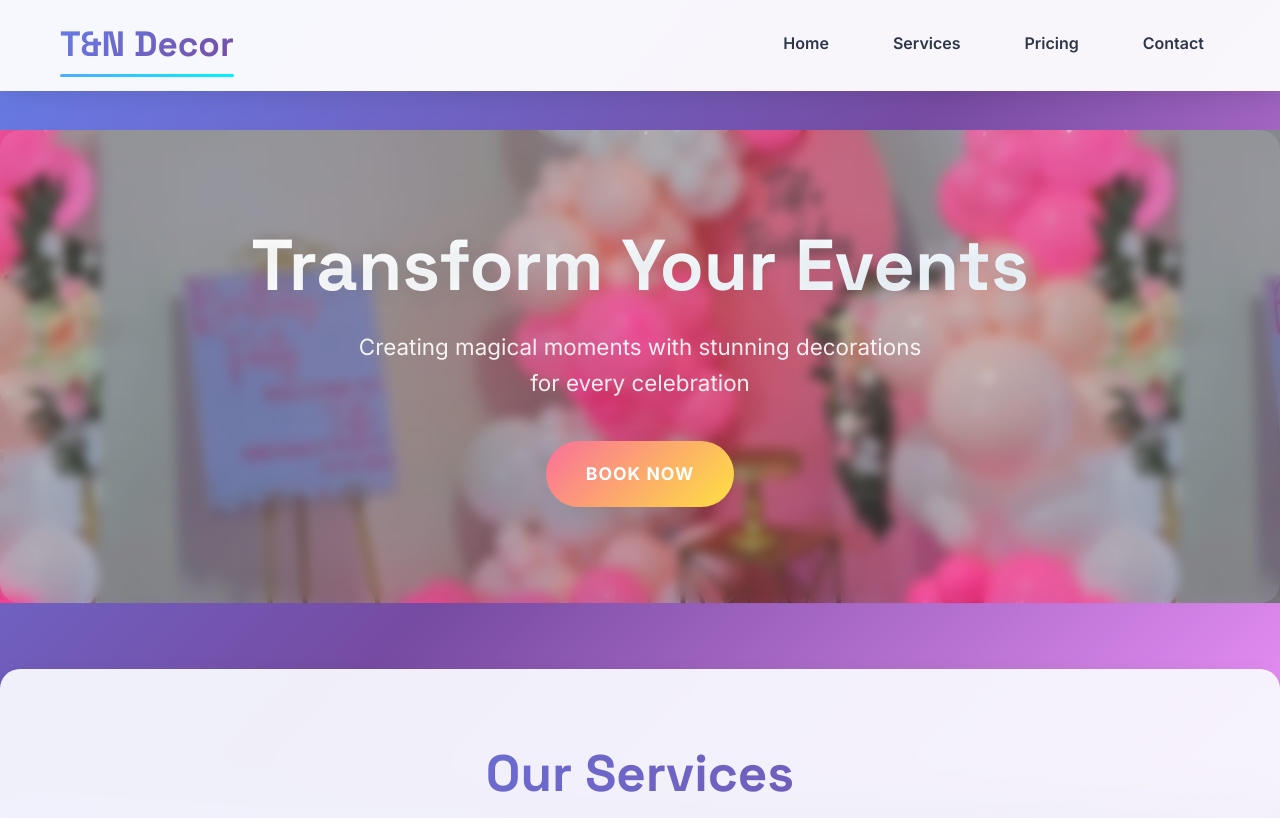
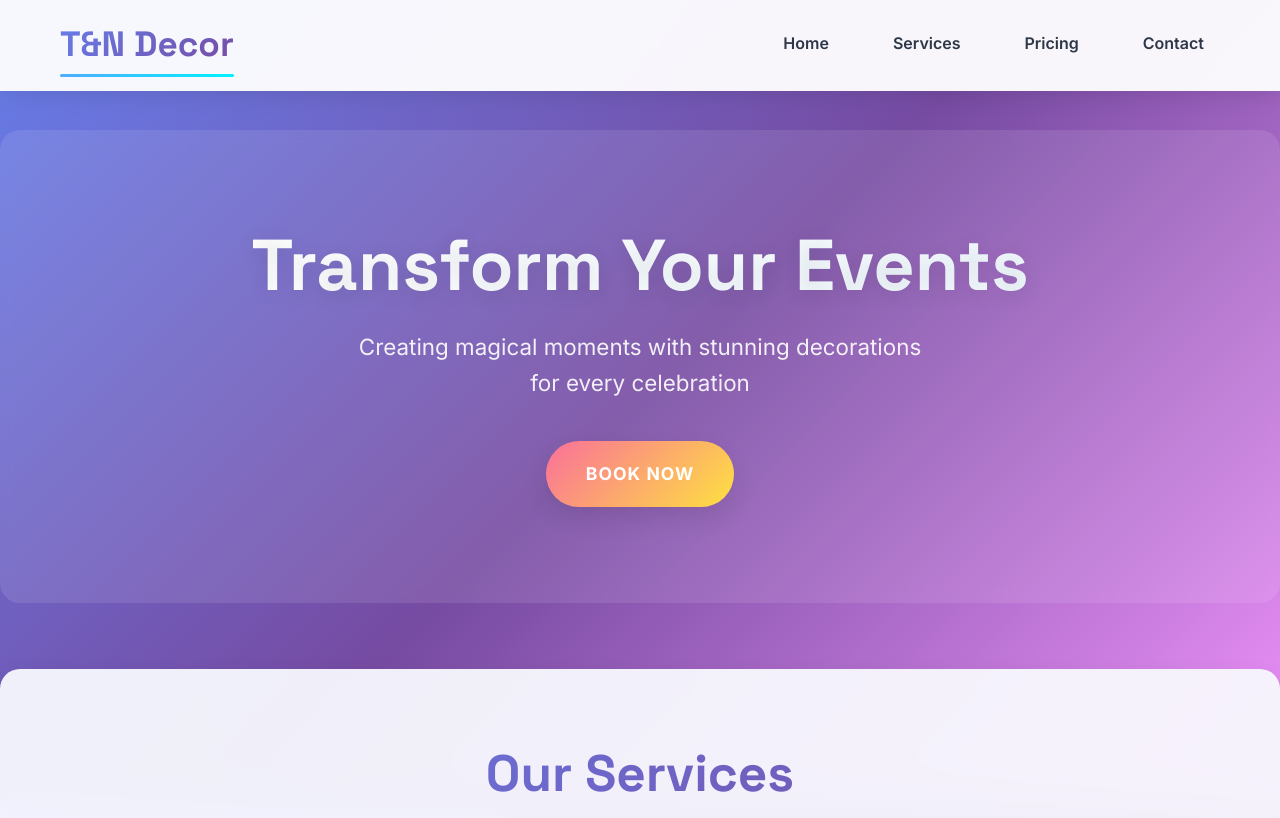
Before and after one commit to Antu4n/T-N-Decor, a plain HTML site: page static/index.html in a window 1280 px wide. Shown: the top 818 px of the page. Drawn offline with Linux system fonts and the light colour scheme.

Commit message:
update the landing page

```diff
--- a/static/styles/style.css
+++ b/static/styles/style.css
@@ -139,7 +139,7 @@
         padding: clamp(3rem, 8vw, 6rem) 0;
         position: relative;
         overflow: hidden;
-        background: url('../Images/img4.jpg');
+        /* background: url('../Images/img4.jpg'); */
         background-position: center;
         display: flex;
         align-items: center;
```
